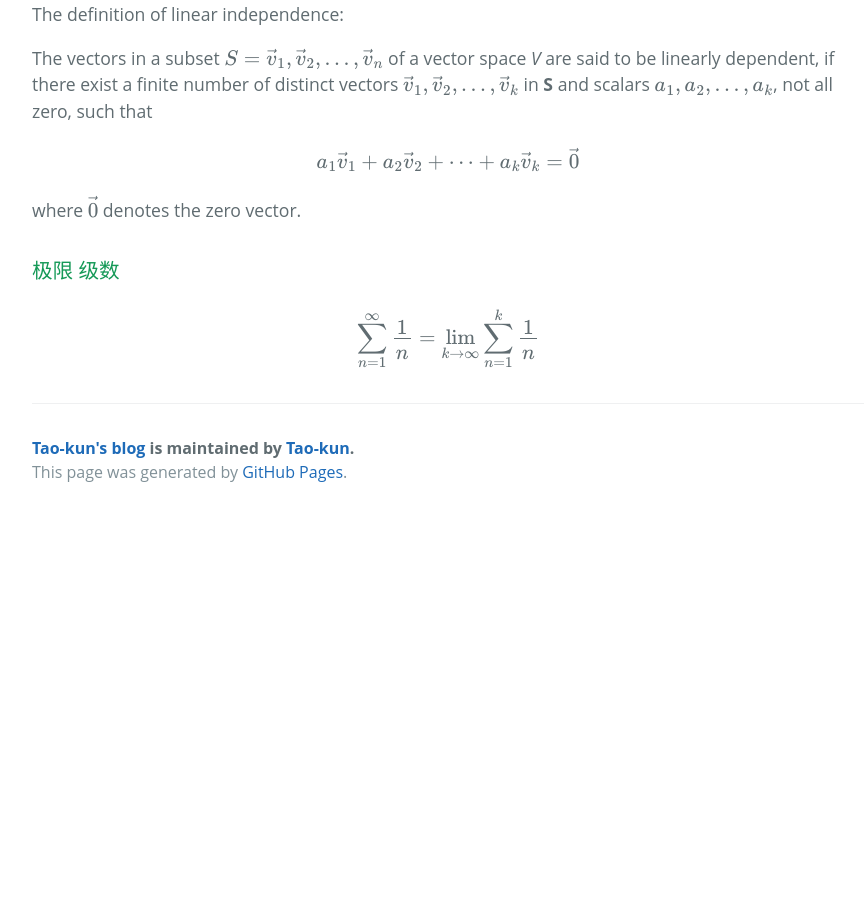
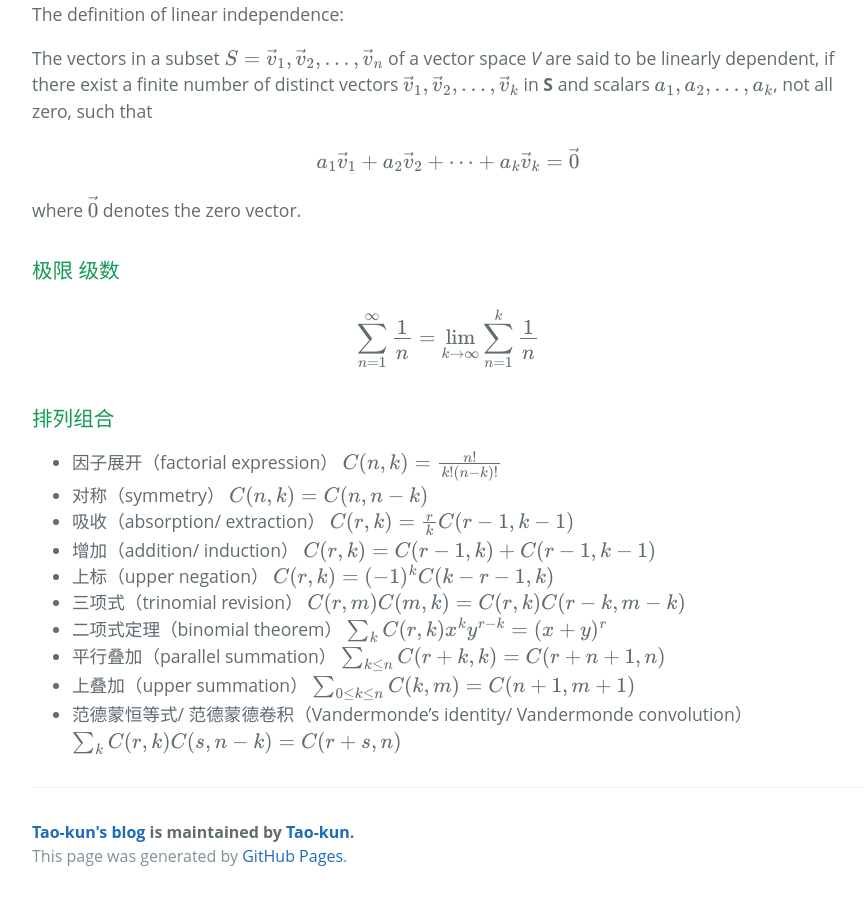
Before and after one commit to Tao-kun/Tao-kun.github.io, a Jekyll site: the page built from _posts/2017-04-22-math-formula.markdown, in a window 1280 px wide and 900 px high, scrolled down 976 px. Shown: the whole window, without its empty margins (192-1059 px from the left). Built offline with Jekyll 4.4.1, drawn with Linux system fonts in a browser that asks for light colours; some web fonts are replaced; formulas are drawn with MathJax 3; before the commit the page ends 1492 px from its top, so only the background shows below that.

Commit message:
Add Combination equations.

```diff
--- a/_posts/2017-04-22-math-formula.markdown
+++ b/_posts/2017-04-22-math-formula.markdown
@@ -38,3 +38,25 @@ where $\vec 0$ denotes the zero vector.
 ### 极限 级数
 
 $$\sum_{n=1}^{\infty}\frac{1}{n}=\lim_{k\to\infty}\sum_{n=1}^{k}\frac{1}{n}$$
+
+### 排列组合
+- 因子展开（factorial expression）
+$$C(n,k)=\frac{n!}{k!(n-k)!}$$
+- 对称（symmetry）
+$$C(n,k)=C(n,n-k)$$
+- 吸收（absorption/ extraction）
+$$C(r,k)=\frac{r}{k}C(r-1,k-1)$$
+- 增加（addition/ induction）
+$$C(r,k)=C(r-1,k)+C(r-1,k-1)$$
+- 上标（upper negation）
+$$C(r,k)=(-1)^kC(k-r-1,k)$$
+- 三项式（trinomial revision）
+$$C(r,m)C(m,k)=C(r,k)C(r-k,m-k)$$
+- 二项式定理（binomial theorem）
+$$\sum_k C(r,k) x^k y^{r-k}=(x+y)^r$$
+- 平行叠加（parallel summation）
+$$\sum_{k \leq n} C(r+k,k)=C(r+n+1,n)$$
+- 上叠加（upper summation）
+$$\sum_{0 \leq k \leq n} C(k,m)=C(n+1,m+1)$$
+- 范德蒙恒等式/ 范德蒙德卷积（Vandermonde's identity/ Vandermonde convolution）
+$$\sum_k C(r,k)C(s,n-k)=C(r+s,n)$$
```
